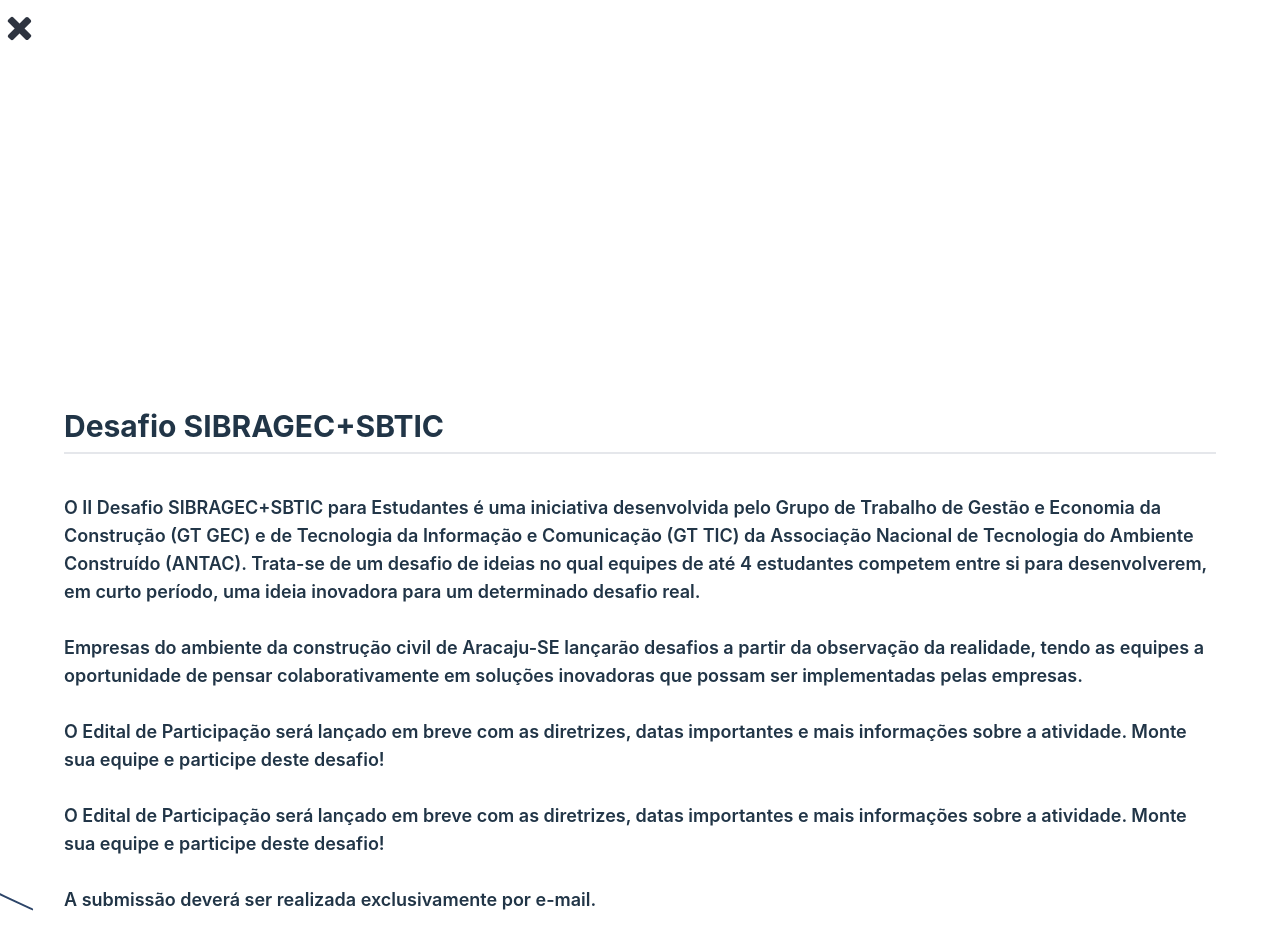
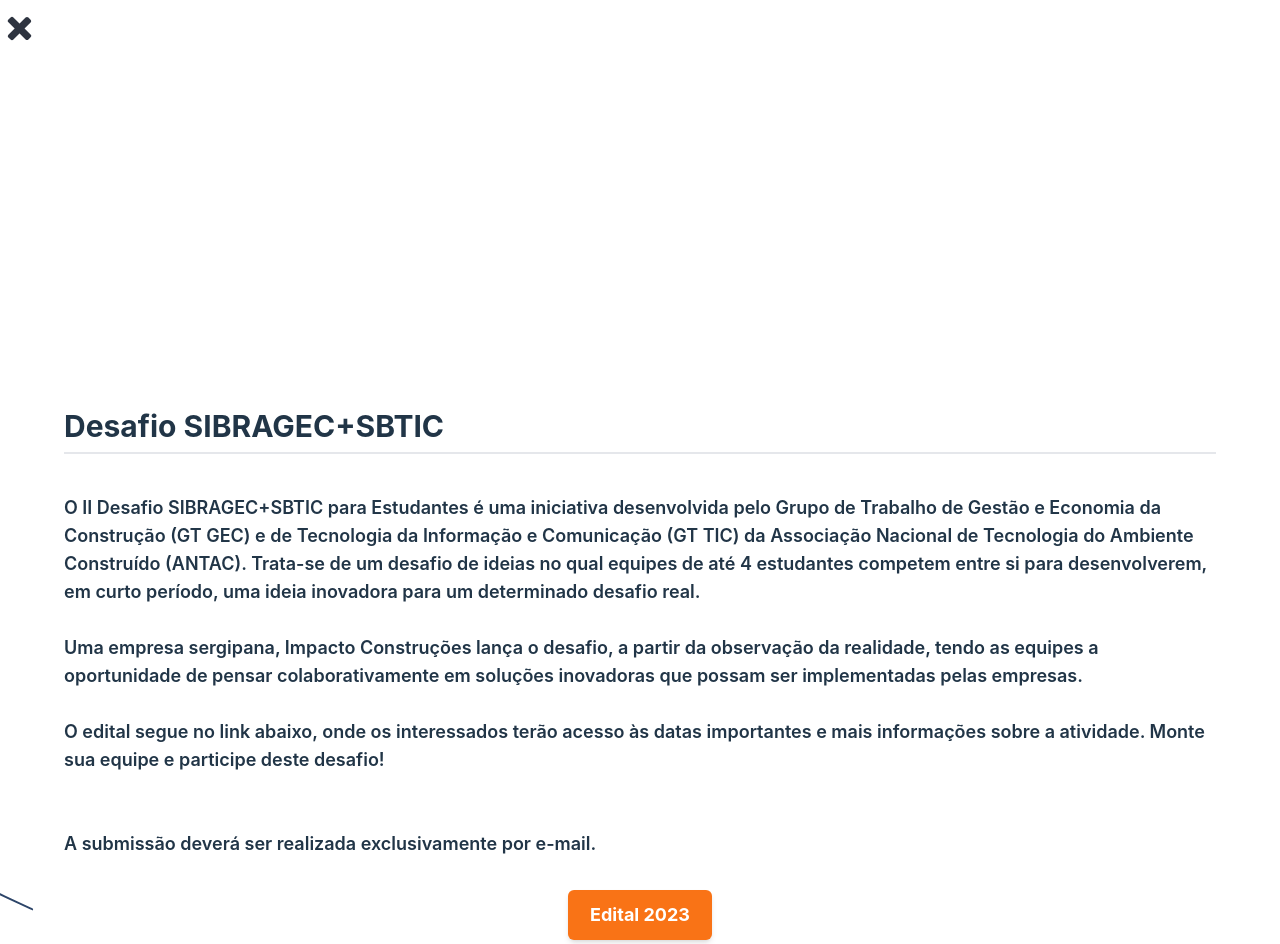
Before and after one commit to softeam-org/sibragecsbtic-web, a React (Vite) app: page /desafio in a window 1280 px wide. Shown: the top 944 px of the page. Built offline with nearby package versions, Linux system fonts and the light colour scheme; what tailwind-nord would draw is missing.

Commit message:
Alteração de desafio

```diff
--- a/src/container/Desafio.jsx
+++ b/src/container/Desafio.jsx
@@ -10,7 +10,8 @@ function Desafio() {
 
     useEffect(() => {
         if (location.hash === "#info") {
-            infoRef.current.scrollIntoView({ behavior: "smooth" });}
+            infoRef.current.scrollIntoView({ behavior: "smooth" });
+        }
     }, [location.hash]);
     return (
         <Container color="nord6">
@@ -23,22 +24,16 @@ function Desafio() {
                 </div>
                 <br />
                 <div>
-                    <p> Empresas do ambiente da construção civil de Aracaju-SE lançarão desafios a partir da observação da realidade, tendo as equipes a oportunidade de pensar colaborativamente em soluções inovadoras que possam ser implementadas pelas empresas.
+                    <p> Uma empresa sergipana, Impacto Construções lança o desafio, a partir da observação da realidade, tendo as equipes a oportunidade de pensar colaborativamente em soluções inovadoras que possam ser implementadas pelas empresas.
                     </p>
                 </div>
                 <br />
                 <div>
-                    <p> O Edital de Participação será lançado em breve com as diretrizes, datas importantes e mais informações sobre a atividade.
-                        Monte sua equipe e participe deste desafio!
+                    <p>O edital segue no link abaixo, onde os interessados terão acesso às datas importantes e mais informações sobre a atividade. Monte sua equipe e participe deste desafio!
                     </p>
                 </div>
                 <br />
                 <div>
-                    <p>
-                        O Edital de Participação será lançado em breve com as diretrizes, datas importantes e mais informações sobre a atividade.
-                        Monte sua equipe e participe deste desafio!
-
-                    </p>
                     <br />
 
                     <p>
@@ -51,7 +46,7 @@ function Desafio() {
                             target='_blank'
                         >
                             <button className="bg-orange-500 border-0 text-white font-bold text-md shadow-md hover:shadow-lg rounded-md hover:bg-orange-400">
-                                Veja como foi a edição anterior
+                                Edital 2023
                             </button>
                         </a>
                     </div>
```
